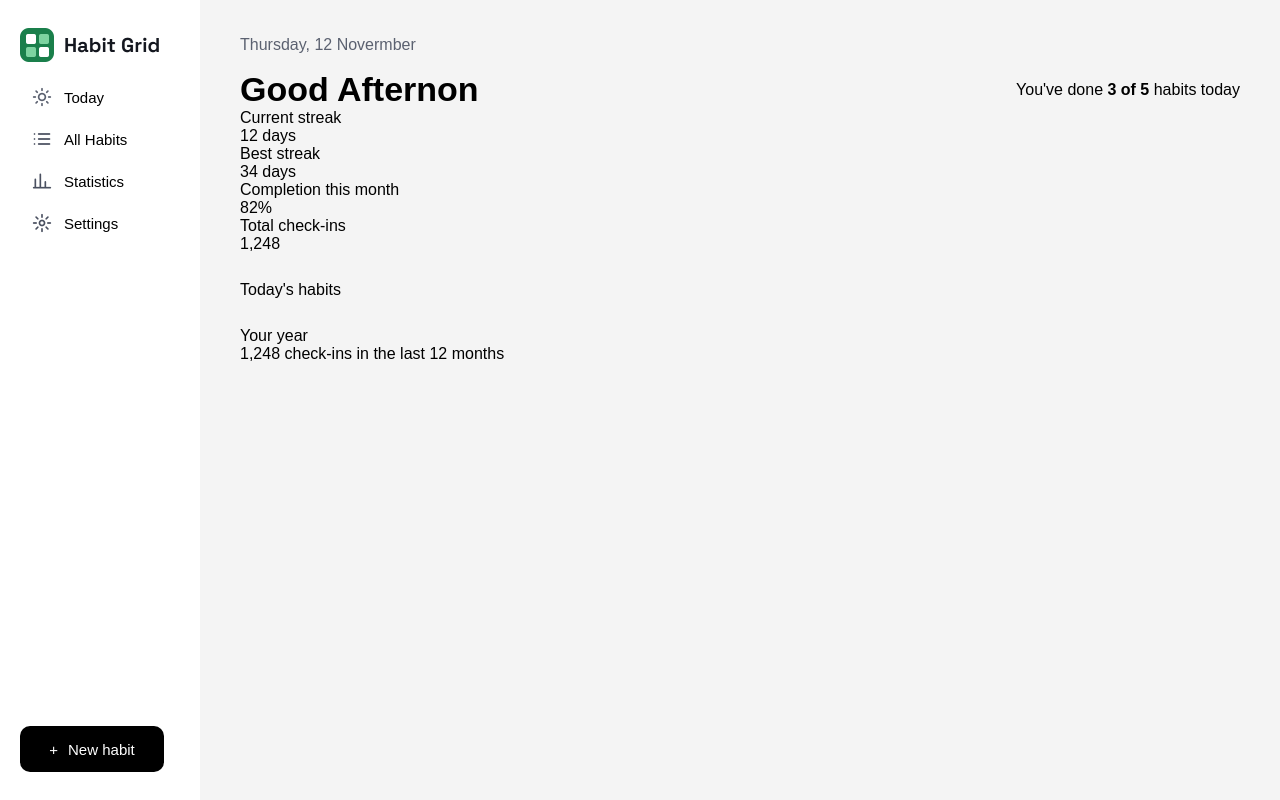
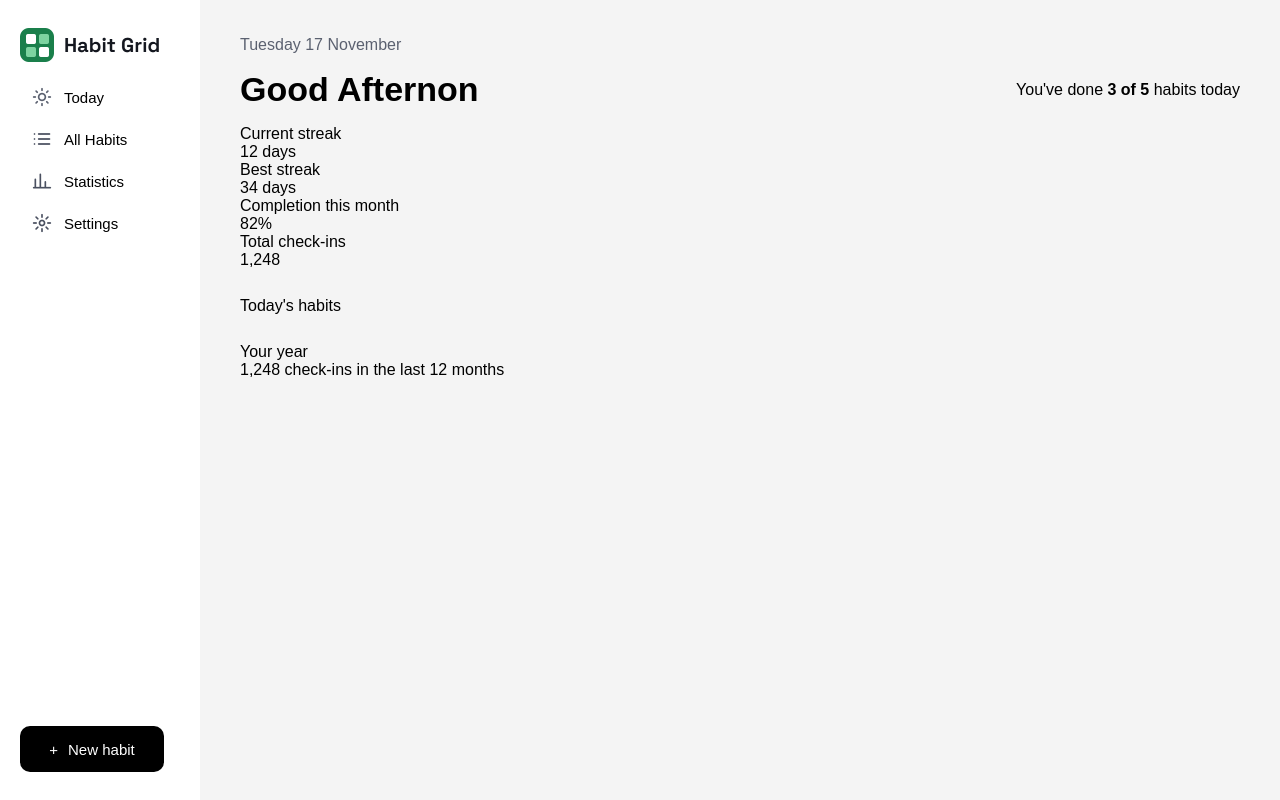
Before and after one commit to Fidan03/habbit-grid, a React (Vite) app: page / in a window 1280 px wide. Built offline with nearby package versions, Linux system fonts and the light colour scheme.

Commit message:
feat: add DateComponent to display current date in Main layout; update styles

```diff
--- a/src/componenets/date/index.jsx
+++ b/src/componenets/date/index.jsx
@@ -0,0 +1,27 @@
+import { useEffect, useState } from "react"
+
+const DateComponent = () => {
+    const[date, setDate] = useState(new Date());
+
+    useEffect(() => {
+        const timer = setInterval(() => {
+            setDate(new Date());
+        }, 60000);
+
+        return () => clearInterval(timer);
+    }, []);
+
+    const formattedDate = date.toLocaleDateString('en-GB',{
+        weekday: 'long',
+        day: 'numeric',
+        month: 'long'
+    }).replace(',', '');
+
+  return (
+    <>
+        <p style={{color: '#5B6170'}}>{formattedDate}</p>
+    </>
+  )
+}
+
+export default DateComponent
--- a/src/layouts/main/Main.jsx
+++ b/src/layouts/main/Main.jsx
@@ -1,12 +1,14 @@
+import Date from '../../componenets/date'
 import Progress from '../../componenets/progressBar'
 import styles from './index.module.scss'
+
 
 function Main() {
 
   return (
     <div className={styles.main}>
         <div className={styles.nav}>
-            <p className={styles.date}>Thursday, 12 Novermber</p>
+            <p><Date/></p>
 
             <div className={styles.general}>
                 <p className={styles.greeting}>Good Afternon</p>
--- a/src/layouts/main/index.module.scss
+++ b/src/layouts/main/index.module.scss
@@ -6,16 +6,11 @@
     gap: 28px;
 
     .nav{
-        .date{
-            color: #5B6170;
-            padding-bottom: 16px;
-        }
-
-
         .general{
             display: flex;
             justify-content: space-between;
             align-items: center;
+            padding: 16px 0;
 
             .greeting{
                 font-size: 34px;
```
